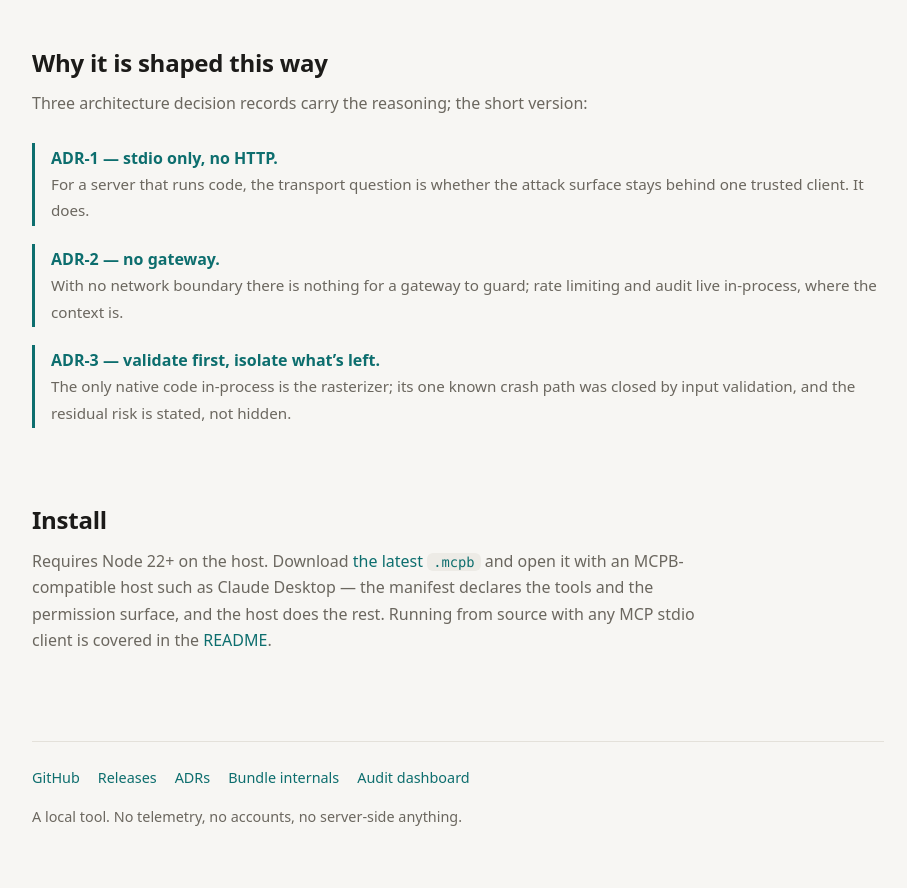
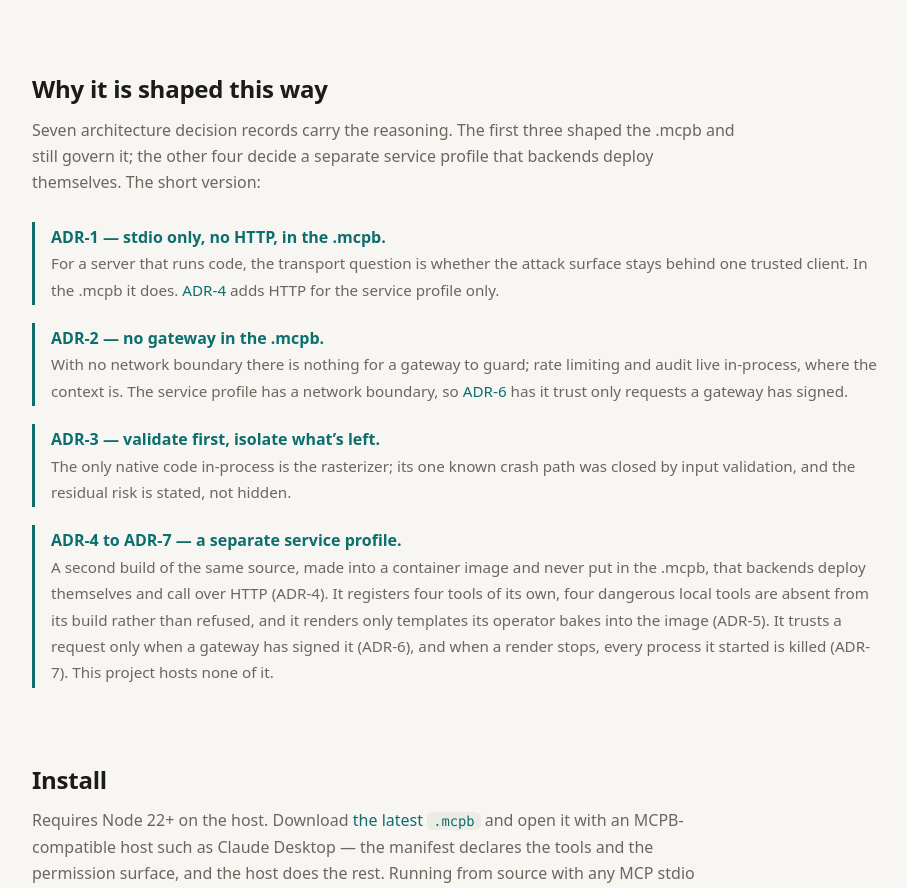
Before and after one commit to curasinan/remotion-mcp, a browser extension: page site/index.html in a window 1280 px wide. Shown: the part 2700-3588 px from the top of the page, without its empty margins (182-1089 px from the left). Drawn offline with Linux system fonts and the light colour scheme.

Commit message:
docs: scope the stdio-only and no-gateway readers to the local-dev profile
ADRs 0004-0007 add an HTTP service profile behind a gateway, and their
Consequences list the readers they leave stale: README.md:226-227,
site/index.html:7, :126-127, :164, :167-169 and :172-174, and
docs/GATEWAY.md:78-81. Each now says it describes the local-dev profile
(dist/ and the .mcpb), and points to ADR-4 or ADR-6 for the service
profile. The site's ADR section counts seven records and adds one card
for ADRs 4-7.

Following ADR-6's naming section, prose calls the local dashboard the
audit dashboard where "gateway" would otherwise be ambiguous. The
`npm run gateway` script, the "show me the gateway" phrase and the
GATEWAY.md file name and title keep their legacy names.

docs/TOOLS.md said twelve tools; manifest.json has thirteen. The
4,256-character figure was measured with twelve, so it now says so.

Co-Authored-By: Claude Opus 5.5 <noreply@anthropic.com>

```diff
--- a/site/index.html
+++ b/site/index.html
@@ -4,7 +4,7 @@
 <meta charset="utf-8">
 <meta name="viewport" content="width=device-width, initial-scale=1">
 <title>remotion-viz — local video &amp; visualization tools for MCP clients</title>
-<meta name="description" content="A local MCP server that gives any MCP client programmatic video rendering (Remotion) and SVG/HTML rasterization — stdio-only, sandboxed, audited, signed.">
+<meta name="description" content="A local MCP server that gives any MCP client programmatic video rendering (Remotion) and SVG/HTML rasterization — a stdio-only .mcpb, sandboxed, audited, signed.">
 <style>
   :root {
     --bg: #f7f6f3; --fg: #1c1b19; --muted: #6b675f; --card: #ffffff;
@@ -123,8 +123,10 @@
     <p class="sub">A server that spawns processes and writes files should be hard
     to reach and easy to audit. That is most of the engineering here.</p>
     <ul class="env">
-      <li><b>stdio only.</b> The HTTP transport was removed by decision, not omission —
-        the only thing that can reach this server is the client that launched it.</li>
+      <li><b>stdio only, in the .mcpb.</b> It has no HTTP transport, by decision, not omission —
+        the only thing that can reach it is the client that launched it. HTTP belongs only to a
+        separate service profile for backends, which never ships in the .mcpb and accepts only
+        requests a gateway has signed.</li>
       <li><b>Deny-all network for rendered HTML.</b> Every request a page makes is
         aborted before egress and recorded as a <code>network_block</code> audit event.</li>
       <li><b>A pixel budget before allocation.</b> A 120-byte SVG declaring an absurd
@@ -161,22 +163,38 @@
 
   <section>
     <h2>Why it is shaped this way</h2>
-    <p class="sub">Three architecture decision records carry the reasoning; the
-    short version:</p>
+    <p class="sub">Seven architecture decision records carry the reasoning. The
+    first three shaped the .mcpb and still govern it; the other four decide a
+    separate service profile that backends deploy themselves. The short version:</p>
     <div class="adr">
-      <b><a href="https://github.com/curasinan/remotion-mcp/blob/main/docs/adr/0001-transport-stdio-only.md">ADR-1 — stdio only, no HTTP.</a></b>
+      <b><a href="https://github.com/curasinan/remotion-mcp/blob/main/docs/adr/0001-transport-stdio-only.md">ADR-1 — stdio only, no HTTP, in the .mcpb.</a></b>
       <span>For a server that runs code, the transport question is whether the attack
-      surface stays behind one trusted client. It does.</span>
+      surface stays behind one trusted client. In the .mcpb it does.
+      <a href="https://github.com/curasinan/remotion-mcp/blob/main/docs/adr/0004-http-transport-for-the-service-profile.md">ADR-4</a>
+      adds HTTP for the service profile only.</span>
     </div>
     <div class="adr">
-      <b><a href="https://github.com/curasinan/remotion-mcp/blob/main/docs/adr/0002-no-gateway.md">ADR-2 — no gateway.</a></b>
+      <b><a href="https://github.com/curasinan/remotion-mcp/blob/main/docs/adr/0002-no-gateway.md">ADR-2 — no gateway in the .mcpb.</a></b>
       <span>With no network boundary there is nothing for a gateway to guard; rate
-      limiting and audit live in-process, where the context is.</span>
+      limiting and audit live in-process, where the context is. The service profile
+      has a network boundary, so
+      <a href="https://github.com/curasinan/remotion-mcp/blob/main/docs/adr/0006-gateway-for-the-service-profile.md">ADR-6</a>
+      has it trust only requests a gateway has signed.</span>
     </div>
     <div class="adr">
       <b><a href="https://github.com/curasinan/remotion-mcp/blob/main/docs/adr/0003-isolation-boundary.md">ADR-3 — validate first, isolate what’s left.</a></b>
       <span>The only native code in-process is the rasterizer; its one known crash
       path was closed by input validation, and the residual risk is stated, not hidden.</span>
+    </div>
+    <div class="adr">
+      <b><a href="https://github.com/curasinan/remotion-mcp/tree/main/docs/adr">ADR-4 to ADR-7 — a separate service profile.</a></b>
+      <span>A second build of the same source, made into a container image and never
+      put in the .mcpb, that backends deploy themselves and call over HTTP (ADR-4).
+      It registers four tools of its own, four dangerous local tools are absent from
+      its build rather than refused, and it renders only templates its operator bakes
+      into the image (ADR-5). It trusts a request only when a gateway has signed it (ADR-6), and
+      when a render stops, every process it started is killed (ADR-7). This project
+      hosts none of it.</span>
     </div>
   </section>
 
```
Also changed, not shown: docs/GATEWAY.md (+7 -3 lines), docs/TOOLS.md (+2 -2 lines), README.md.
